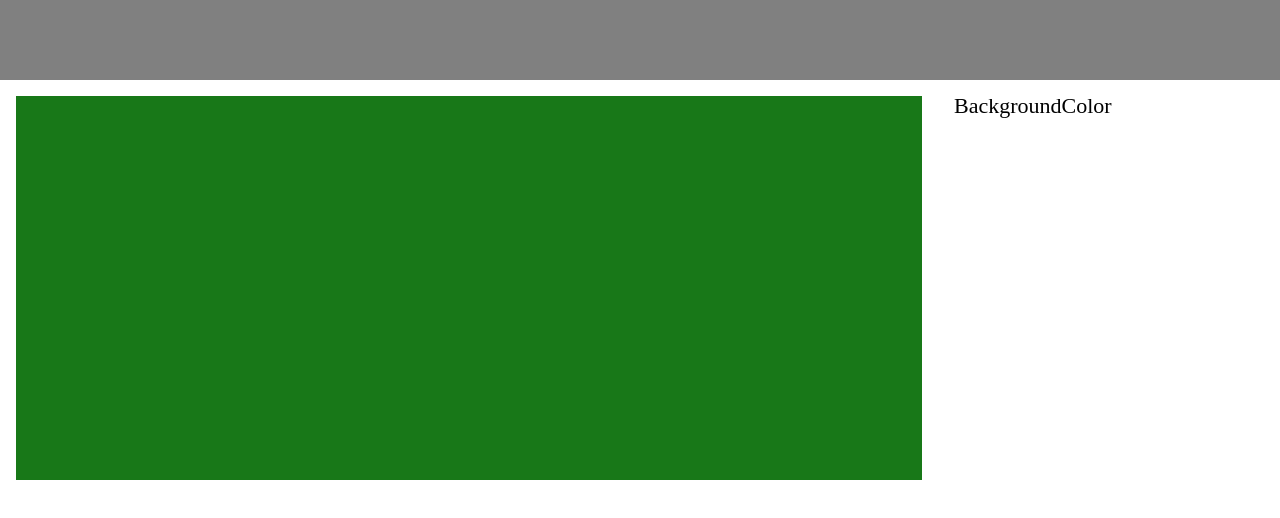
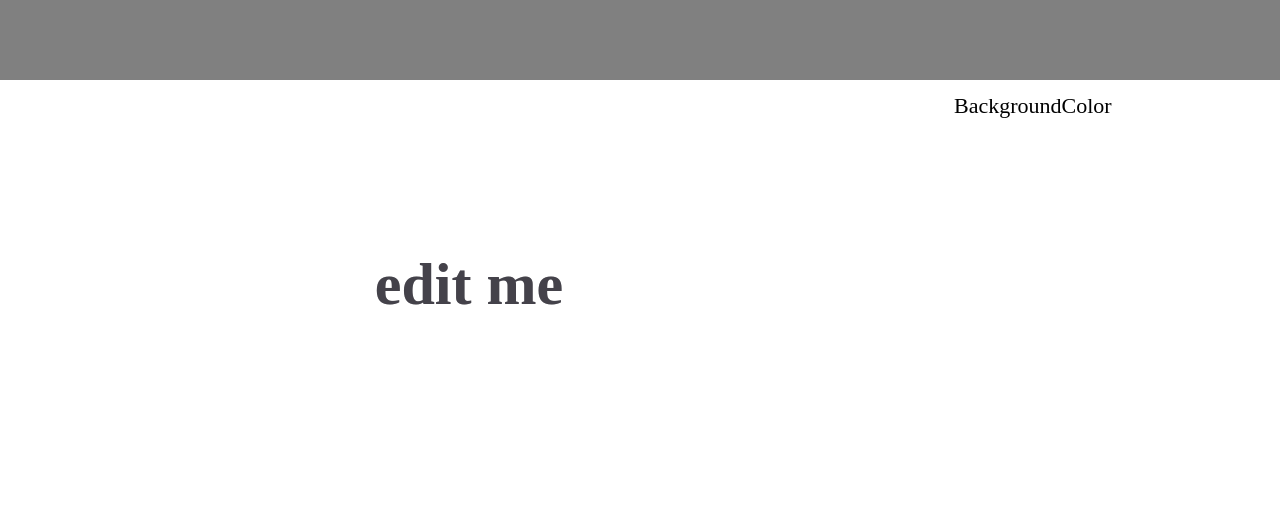
Before and after one commit to preCrew/banner_create_app, a React (Create React App) app: page / in a window 1280 px wide. Shown: the top 518 px of the page. Built offline with nearby package versions, Linux system fonts and the light colour scheme; a web font is replaced by a local one.

Commit message:
add: Banner Style from redux store
redux store에서 상태를 불러와서 banner의 스타일을 변경해줌

```diff
--- a/src/components/Content/Banner/index.tsx
+++ b/src/components/Content/Banner/index.tsx
@@ -1,4 +1,5 @@
-import React, {useState} from 'react';
+import React from 'react';
+import { useAppSelector } from '../../../store/hooks';
 import BannerBlock from './style'
 
 interface BannerProps {
@@ -6,9 +7,11 @@ interface BannerProps {
 }
 
 const Banner = () => {
+    const options = useAppSelector(state => state.option);
+
     return (
-        <BannerBlock>
-
+        <BannerBlock options={options} contentEditable>
+            {options.text}
         </BannerBlock>
     );
 }
--- a/src/components/Content/Banner/style.ts
+++ b/src/components/Content/Banner/style.ts
@@ -1,10 +1,38 @@
-import styled from "styled-components";
+import styled, { css } from "styled-components";
+import { TOptionState } from "../../../store/optionSlice";
+import { theme } from "../../../styles/theme";
 
-export default styled.div`
-  height: 30vw;
+export default styled.div<{
+  options: TOptionState;
+}>`
+  width: 100%;
+  height: 100%;
+
+  outline: 0;
   margin: 16px;
-  background: #187818;
   flex-grow: 1;
   position: sticky;
   top: 0;
+
+  ${({options}) => css`
+    background: ${options.backgroundColor};
+    color: ${options.foregroundColor};
+    font-size: ${options.fontSize}px;
+    height: ${options.heightRatio}vw;
+    border ${options.borderWidth}px solid ${options.borderColor};
+    font-weight: ${theme.font.weight.fw700};
+
+    display: flex;
+    /* 가로방향 정렬 */
+    justify-content: ${options.textAlignment.justifyContent};
+    /* 세로방향 정렬 */
+    align-items: ${options.textAlignment.alignItems};
+    /* 텍스트 그림자 */
+    text-shadow: ${options.textShadow.x}px ${options.textShadow.y}px ${options.textShadow.blur}px ${options.textShadow.color};
+  `}
 `;
+
+export const BannerText = styled.div<Pick<TOptionState, "textAlignment" | "textShadow">>`
+
+  display: flex;
+`;
```
